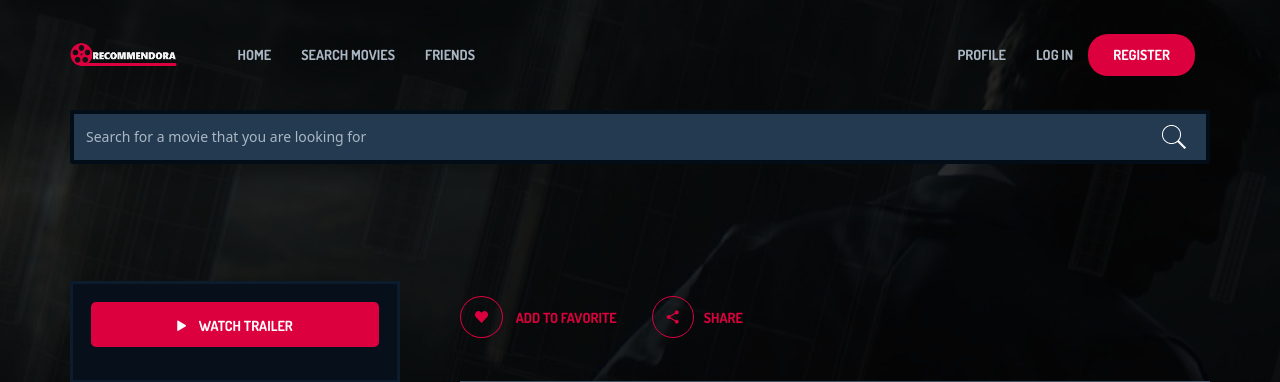
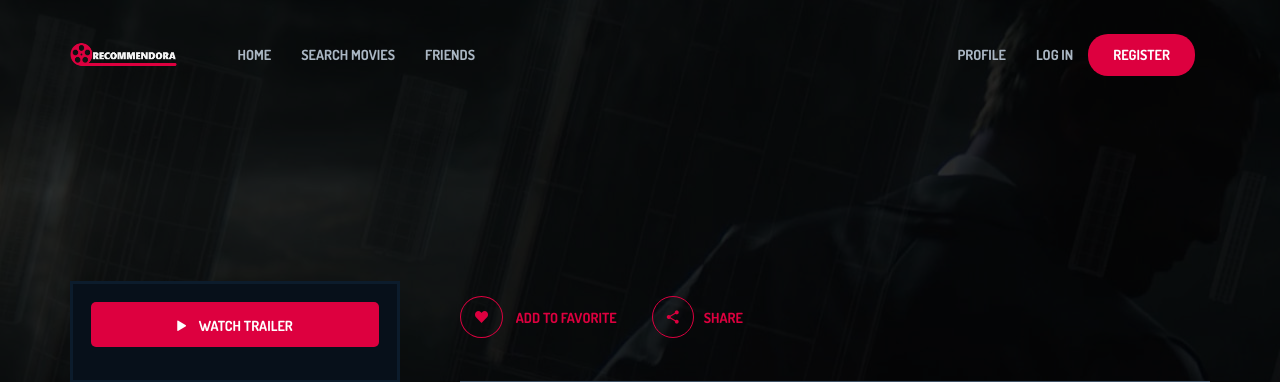
Before and after one commit to Rutvik-C/Recommendora, a Django app: template main/templates/main/movie.html in a window 1280 px wide. Shown: the top 382 px of the page. Run offline with Django 3.2, Linux system fonts and the light colour scheme; the template is opened without the code that fills it, so the values that code supplies are empty; parts of the project's set-up code (start-up, migrations or seed data) failed here and were passed over; some libraries are stand-ins or nearby versions.

Commit message:
Movie page formatting, link formatting

```diff
--- a/main/templates/main/index.html
+++ b/main/templates/main/index.html
@@ -75,6 +75,9 @@
 		  background-color: #233a50 !important;
 		  color: #ffffff;
 		}
+		a:hover {
+color: yellow;
+}
 		</style>
 
 </head>
--- a/main/templates/main/movie.html
+++ b/main/templates/main/movie.html
@@ -88,10 +88,6 @@
 			<!-- /.navbar-collapse -->
 	    </nav>
 
-	    <!-- top search form -->
-	    <div class="top-search autocomplete">
-					<input id="mySearch" type="text" placeholder="Search for a movie that you are looking for">
-	    </div>
 	</div>
 </header>
 <!-- END | Header -->
```
